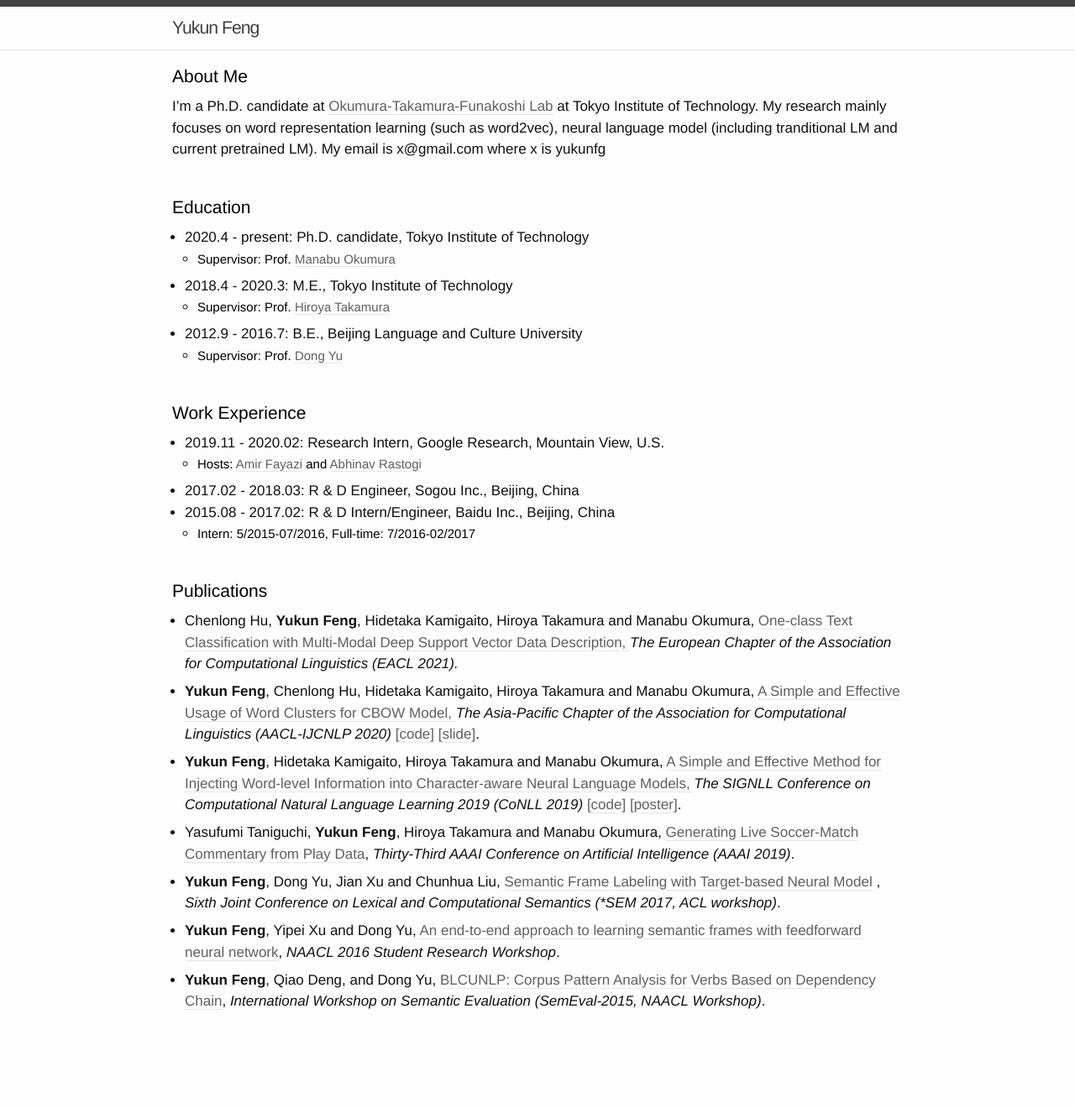
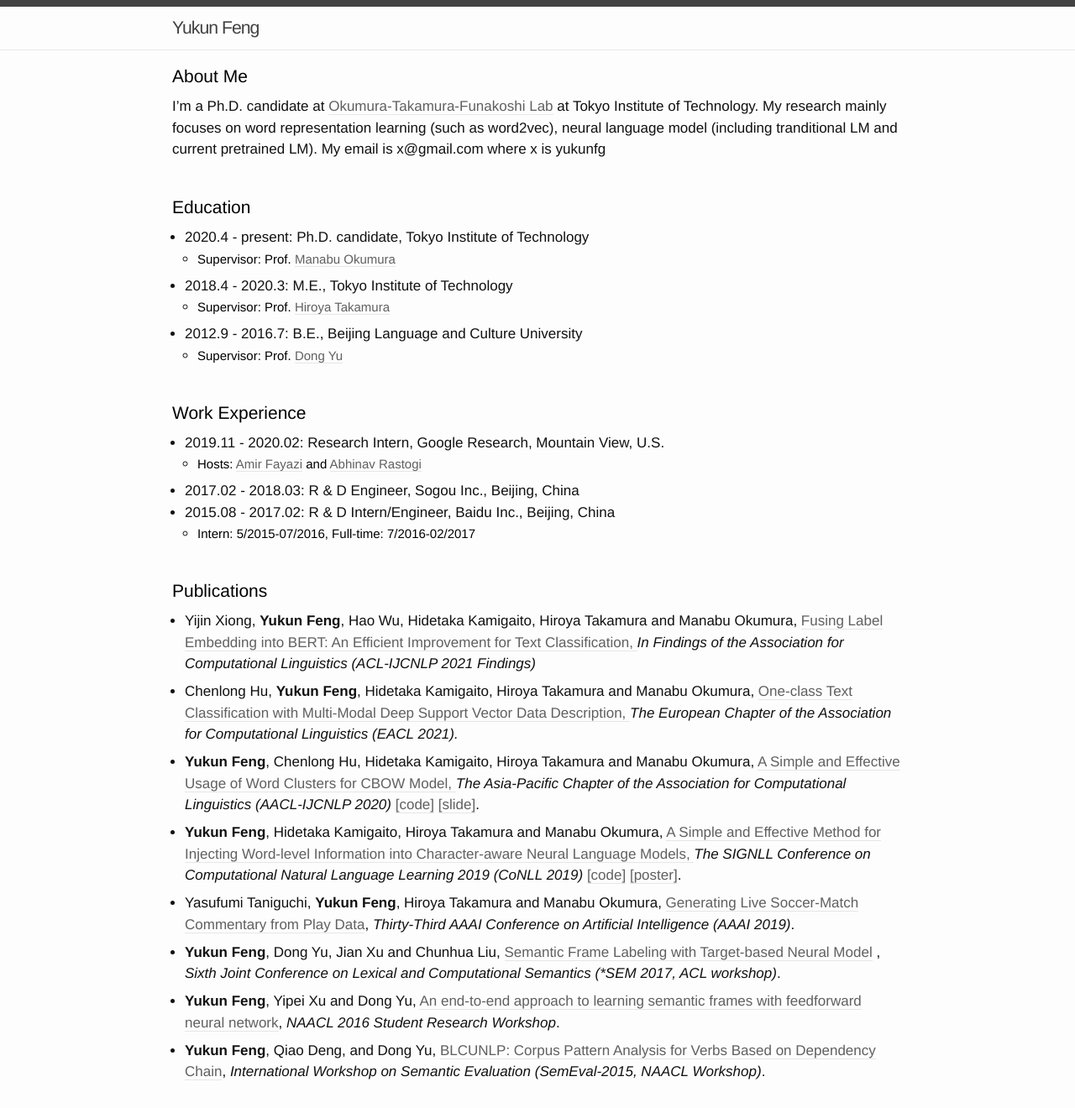
Before and after one commit to yukunfeng/yukunfeng.github.io, a Jekyll site: the page built from index.md, in a window 1280 px wide. Shown: the whole page at 84% size. Built offline with Jekyll 4.4.1, drawn with Linux system fonts in a browser that asks for light colours; before the commit the page ends 1236 px from its top, so only the background shows below that.

Commit message:
add kuma's paper

```diff
--- a/index.md
+++ b/index.md
@@ -48,6 +48,10 @@ and current pretrained LM). My email is x@gmail.com  where x is yukunfg
 
 <p style="color:black;font-size:21px;font-weight:Semibold">Publications</p>
 
+- Yijin Xiong, **Yukun Feng**, Hao Wu, Hidetaka Kamigaito, Hiroya Takamura and Manabu Okumura,
+<a id="link" class="underline" href="to_add">Fusing Label Embedding into BERT: An Efficient Improvement for Text Classification,
+</a> *In Findings of the Association for Computational Linguistics (ACL-IJCNLP 2021 Findings)*
+
 - Chenlong Hu, **Yukun Feng**, Hidetaka Kamigaito, Hiroya Takamura and Manabu Okumura,
 <a id="link" class="underline" href="to_add">One-class Text Classification with Multi-Modal Deep Support Vector Data Description,
 </a> *The European Chapter of the Association for Computational Linguistics (EACL 2021).*
```
